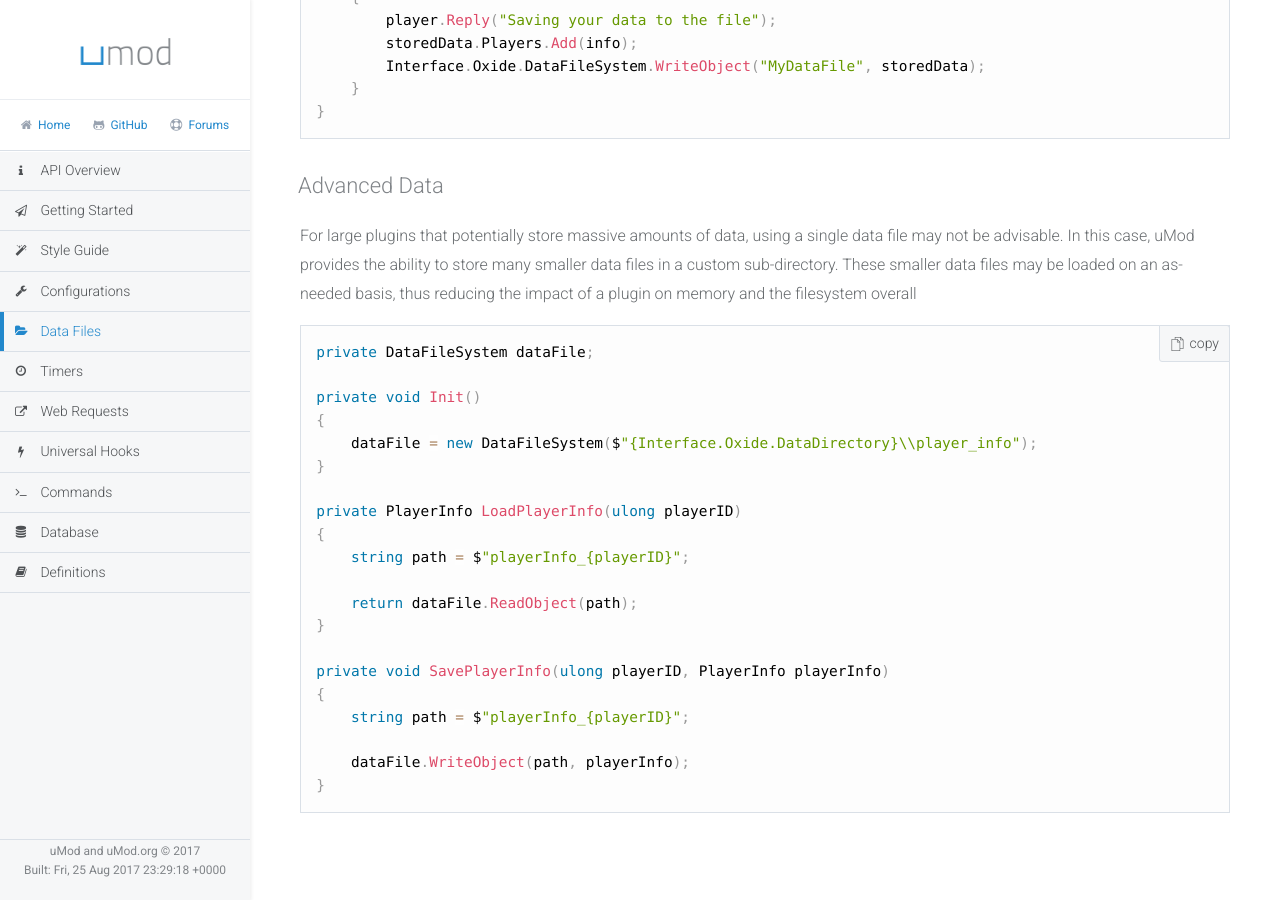
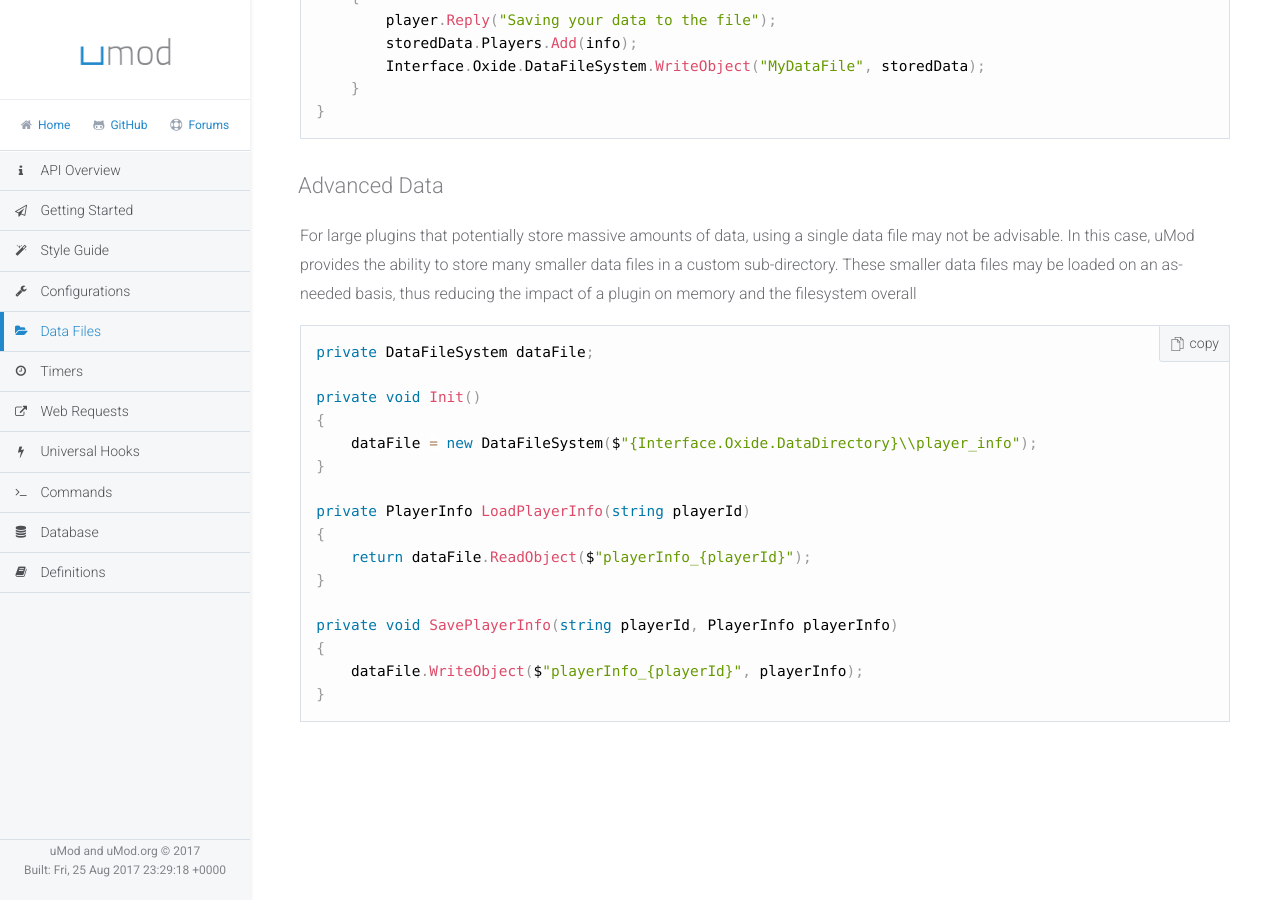
Before and after one commit to jacobcoughenour/umod.org, a Jekyll site: the page built from api/data-files.html, in a window 1280 px wide and 900 px high, scrolled down 1409 px. Built offline with Jekyll 4.4.1, drawn with Linux system fonts in a browser that asks for light colours; nearby versions of some CDN libraries; some of the changed text lies outside the part shown.

Commit message:
Examples should be universal, not game-specific

```diff
--- a/_includes/snippets/data-advanced.html
+++ b/_includes/snippets/data-advanced.html
@@ -5,16 +5,12 @@ private void Init()
     dataFile = new DataFileSystem($"{Interface.Oxide.DataDirectory}\\player_info");
 }
 
-private PlayerInfo LoadPlayerInfo(ulong playerID)
+private PlayerInfo LoadPlayerInfo(string playerId)
 {
-    string path = $"playerInfo_{playerID}";
-
-    return dataFile.ReadObject<PlayerInfo>(path);
+    return dataFile.ReadObject<PlayerInfo>($"playerInfo_{playerId}");
 }
 
-private void SavePlayerInfo(ulong playerID, PlayerInfo playerInfo)
+private void SavePlayerInfo(string playerId, PlayerInfo playerInfo)
 {
-    string path = $"playerInfo_{playerID}";
-
-    dataFile.WriteObject<PlayerInfo>(path, playerInfo);
+    dataFile.WriteObject<PlayerInfo>($"playerInfo_{playerId}", playerInfo);
 }
```
Also changed, not shown: _includes/snippets/data-storing.html (+4 -4 lines).
